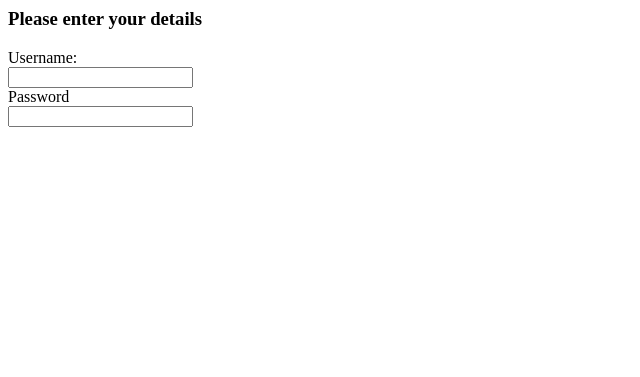
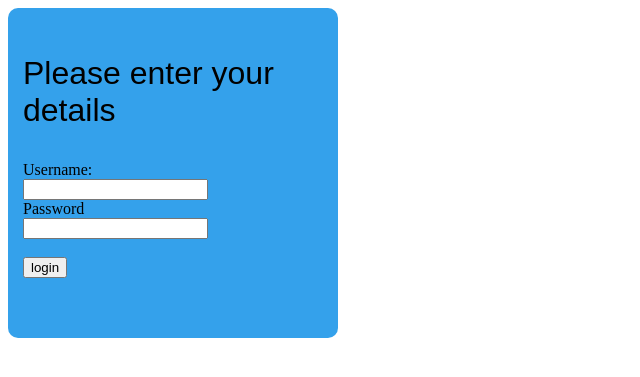
Before and after one commit to calgot30/comp606A1P1, a PHP site: page /login.php in a window 1280 px wide. Shown: the top 377 px of the page, without its empty margins (0-640 px from the left). Run offline with PHP 8.4, Linux system fonts and the light colour scheme.

Commit message:
modified login and stylesheet

```diff
--- a/login.php
+++ b/login.php
@@ -1,12 +1,24 @@
 <html>
-<h3>Please enter your details</h3>
 
-<form action=>
-Username:<br>
-<input type="text" name="username"> <br>
-Password<br>
-<input type="password" name="password">
+<head>
+    <title>Login Page For A1P1</title>
+    <link rel="stylesheet" type="text/css" href="stylesheet.css" />
+</head>
+
+
+<div>
+
+    <h3>Please enter your details</h3>
+    <form action="/process_login.php">
+    Username:<br>
+    <input type="text" name="username"> <br>
+    Password<br>
+    <input type="password" name="password">
+    <br><br>
+    <input type="submit" value="login">
 
 </form>
+</div>
+
 
 </html>
--- /dev/null
+++ b/process_login.php
@@ -0,0 +1,4 @@
+<?php
+
+
+?>
--- a/stylesheet.css
+++ b/stylesheet.css
@@ -1,5 +1,28 @@
+div-container{
+    text-align: center;
+}
+
 div {
+    width: 300px;
+    height: 300px;
     border-radius: 10px;
     background-color: #34a1eb;
     padding: 15px;
+    display: inline-block;
+    margin: auto;
 }
+
+button {
+    background-color: #c5d2d6;
+    width: 25px;
+    margin: 8px 0;
+    display: inline-block;
+    border: 1px solid #ccc;
+    box-sizing: border-box;
+}
+
+h3  {
+    font-size: 2em;
+    font-weight: normal;
+    font-family: Arial, Helvetica, sans-serif;
+}
```
